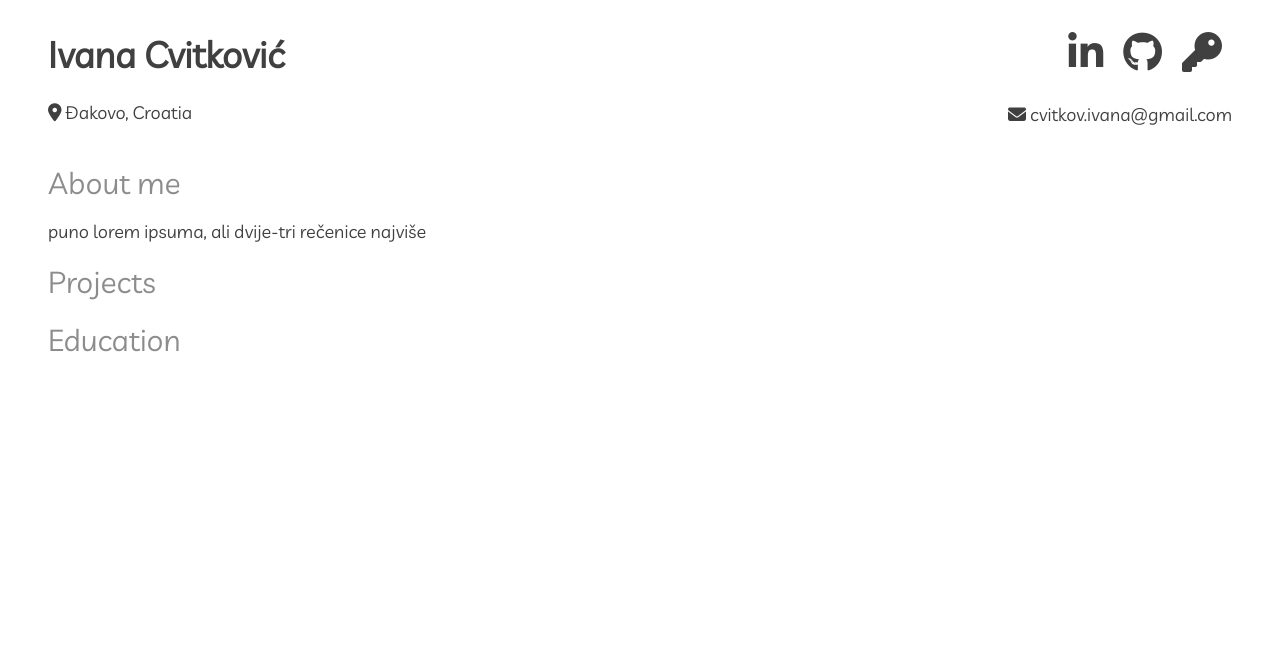
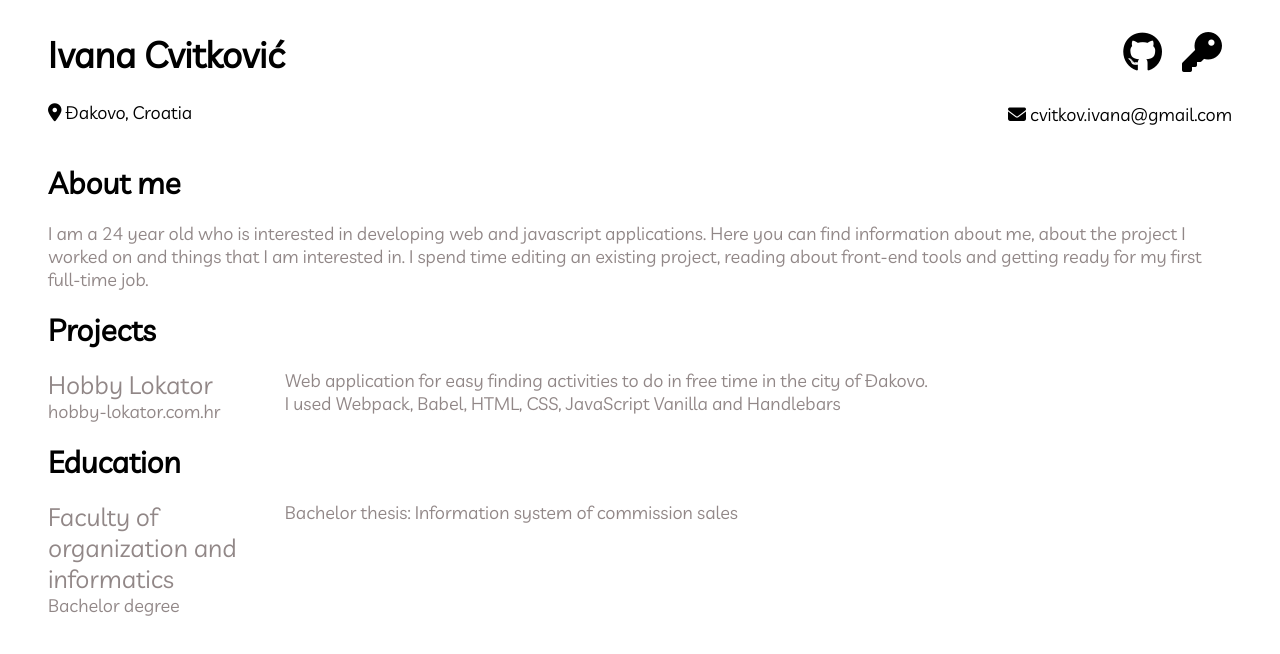
Before and after one commit to icvitkov/icvitkov.github.io, a plain HTML site: page index.html in a window 1280 px wide. Drawn offline with Linux system fonts and the light colour scheme; files that its build step writes are made by us from their sources.

Commit message:
contet added

```diff
--- a/css/style.css
+++ b/css/style.css
@@ -1,7 +1,7 @@
 body{
     font-family: 'Livvic', sans-serif;
     font-size: 18px;
-    color: #404040;
+    color: #4939399a;
     }
 
     .wrapper{
@@ -10,11 +10,13 @@ body{
     .heading{
         display: grid;
         grid-template-columns: 1fr 1fr;
+        color: #000;
     }
 
     .fontawesome{
         font-size: 40px;
         padding: 0 10px;
+        color: #000;
     }
 
     .contacts{
@@ -32,7 +34,21 @@ body{
     }
 
     .titles{
-        color: #4040409a;
+        color: #000;
         font-size: 30px;
-        margin-top: 20px;
+        margin: 20px 0;
+        font-weight: bold;
     }
+
+    .link{
+        text-decoration: none;
+        color: inherit;
+    }
+
+    .info__container{
+        display: grid;
+        grid-template-columns: 20% 80%;    }
+
+    .info__main{
+        font-size: 25px;
+    }
--- a/index.html
+++ b/index.html
@@ -5,7 +5,7 @@
     <meta name="viewport" content="width=device-width, initial-scale=1.0">
     <meta http-equiv="X-UA-Compatible" content="ie=edge">
     <link href="https://fonts.googleapis.com/css?family=Livvic&display=swap" rel="stylesheet">
-    <link rel="stylesheet" href="/style.css">
+    <link rel="stylesheet" href="/css/style.css">
     <title>Ivana Cvitković</title>
 </head>
 
@@ -18,17 +18,33 @@
             </div>
             <div class="contacts">
                 <div class="icons">
-                    <i class="fab fa-linkedin-in fontawesome"></i>
-                    <i class="fab fa-github fontawesome"></i>
-                    <i class="fas fa-key fontawesome"></i>
+                    <a href="https://github.com/icvitkov"><i class="fab fa-github fontawesome"></i></a>
+                    <a href="/assets/ivanacvitkovic.asc" title="GnuPG" class="link"><i class="fas fa-key fontawesome"></i></a>
                 </div>
                 <p><i class="fas fa-envelope"></i>  cvitkov.ivana@gmail.com</p>
             </div>
         </div>
         <div class="titles">About me</div>
-        <p>puno lorem ipsuma, ali dvije-tri rečenice najviše</p>
+        <p>I am a 24 year old who is interested in developing web and javascript applications.
+            Here you can find information about me, about the project I worked on and things that I am interested in.
+            I spend time editing an existing project, reading about front-end tools and getting ready for my first full-time job.</p>
         <div class="titles">Projects</div>
+        <div class="info__container">
+            <div class="info__name">
+                <div class="info__main">Hobby Lokator</div>
+                <div class="info__subtitle"><a href="hobby-lokator.com.hr" class="link">hobby-lokator.com.hr</a></div>
+            </div>
+            <div class="info__description">Web application for easy finding activities to do in free time in the city of Đakovo. <br>
+                I used Webpack, Babel, HTML, CSS, JavaScript Vanilla and Handlebars</div>
+        </div>
         <div class="titles">Education</div>
+        <div class="info__container">
+                <div class="info__name">
+                    <div class="info__main">Faculty of organization and informatics</div>
+                    <div class="info__subtitle">Bachelor degree</div>
+                </div>
+                <div class="info__description">Bachelor thesis: Information system of commission sales </div>
+            </div>
     </div>
     <script src="https://kit.fontawesome.com/a076d05399.js"></script>
 </body>
```
